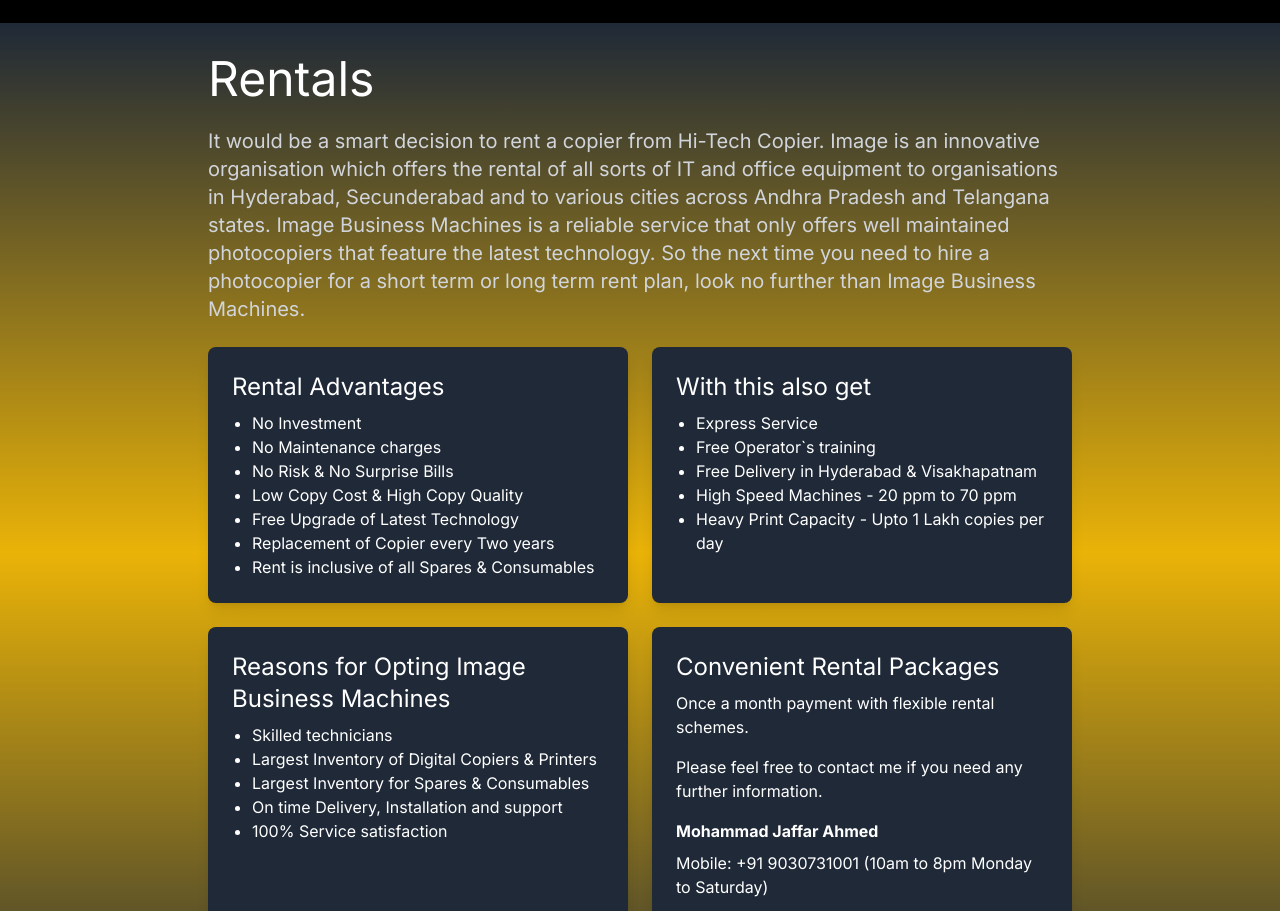
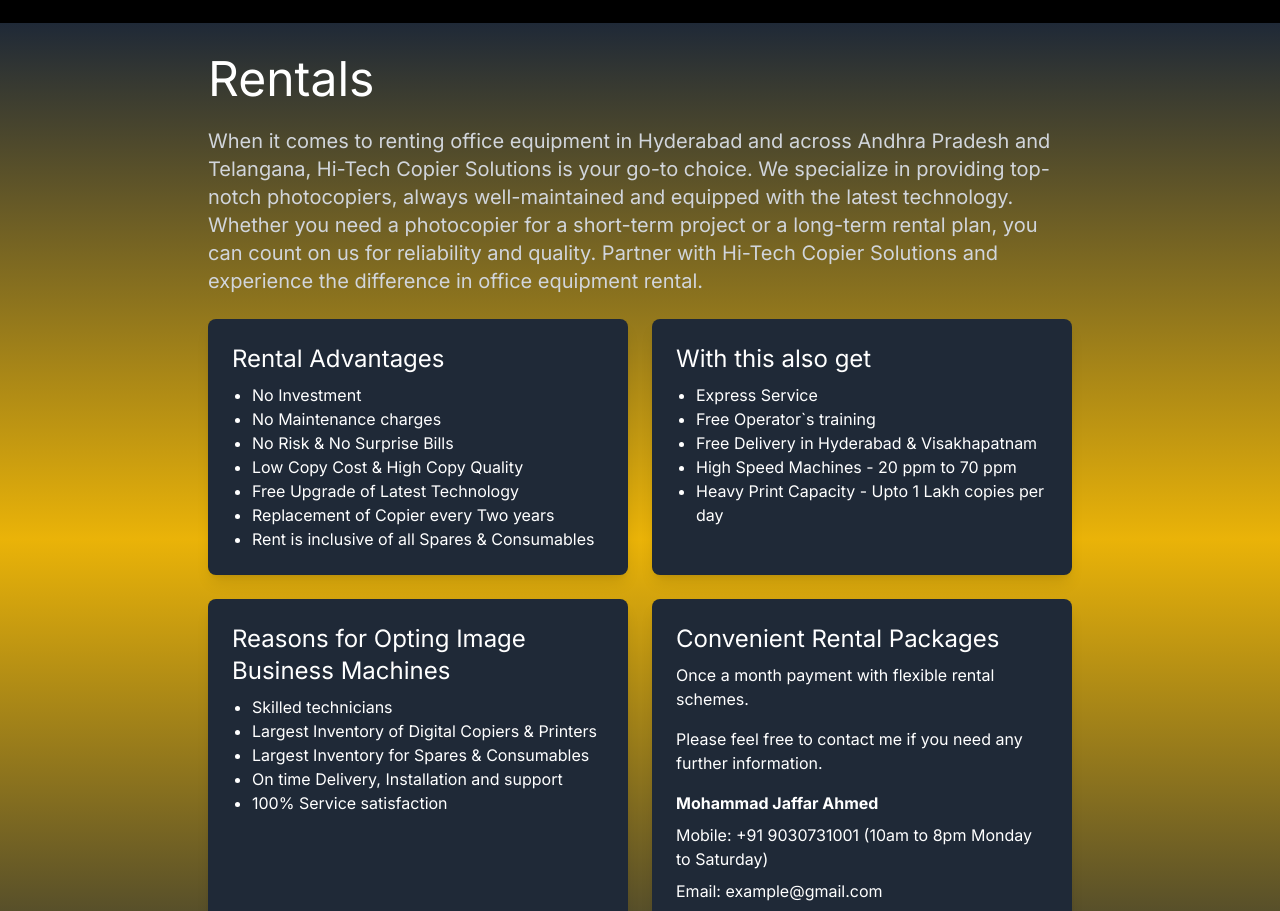
Before and after one commit to Adnan00786/Hi-Tech-Website, a Next.js app: page / in a window 1280 px wide. Shown: the part 4440-5351 px from the top of the page. Built offline with nearby package versions, Linux system fonts and the light colour scheme.

Commit message:
Rentals Policy update

```diff
--- a/src/components/Rentals.tsx
+++ b/src/components/Rentals.tsx
@@ -38,7 +38,7 @@
               animate={{ opacity: 1, y: 0 }}
               transition={{ duration: 0.5 }}
             >
-              It would be a smart decision to rent a copier from Hi-Tech Copier. Image is an innovative organisation which offers the rental of all sorts of IT and office equipment to organisations in Hyderabad, Secunderabad and to various cities across Andhra Pradesh and Telangana states. Image Business Machines is a reliable service that only offers well maintained photocopiers that feature the latest technology. So the next time you need to hire a photocopier for a short term or long term rent plan, look no further than Image Business Machines.
+              When it comes to renting office equipment in Hyderabad and across Andhra Pradesh and Telangana, Hi-Tech Copier Solutions is your go-to choice. We specialize in providing top-notch photocopiers, always well-maintained and equipped with the latest technology. Whether you need a photocopier for a short-term project or a long-term rental plan, you can count on us for reliability and quality. Partner with Hi-Tech Copier Solutions and experience the difference in office equipment rental.
             </motion.p>
             <motion.div
               className="grid gap-6 md:grid-cols-2"
```
